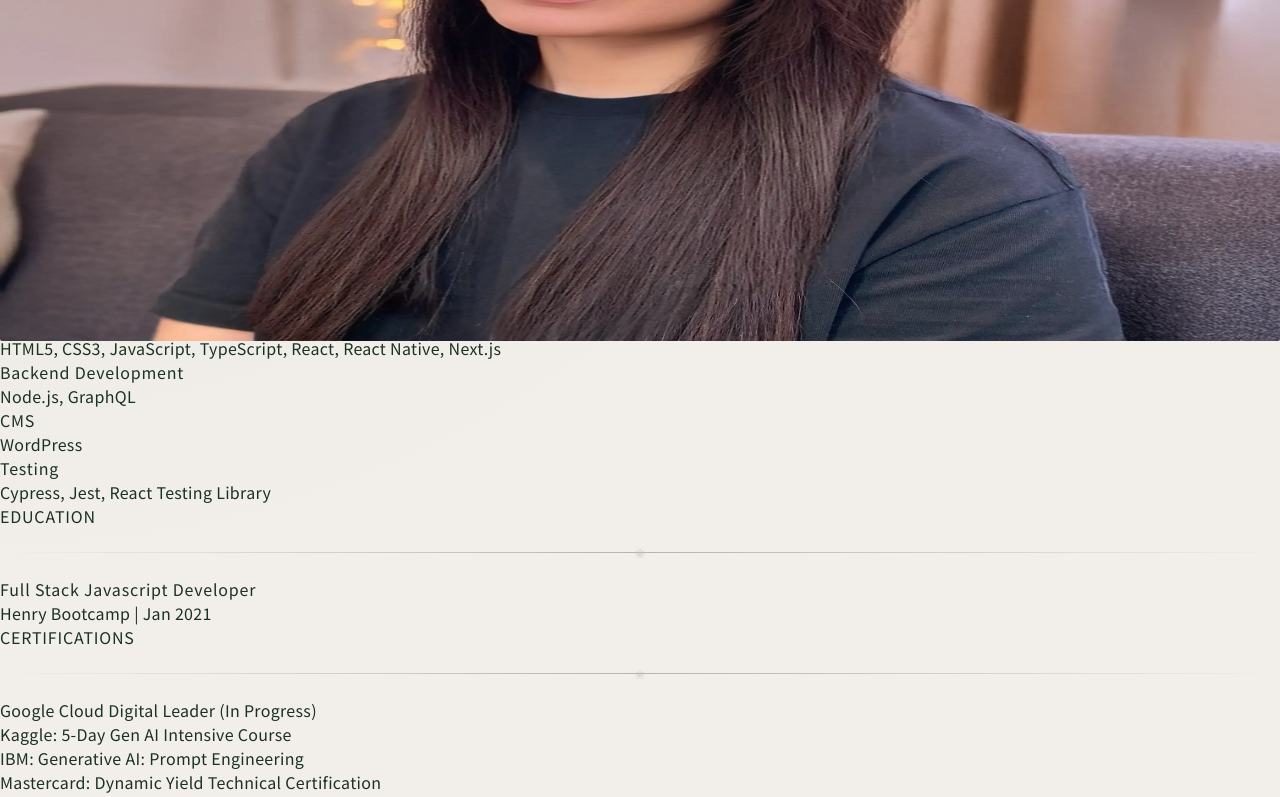
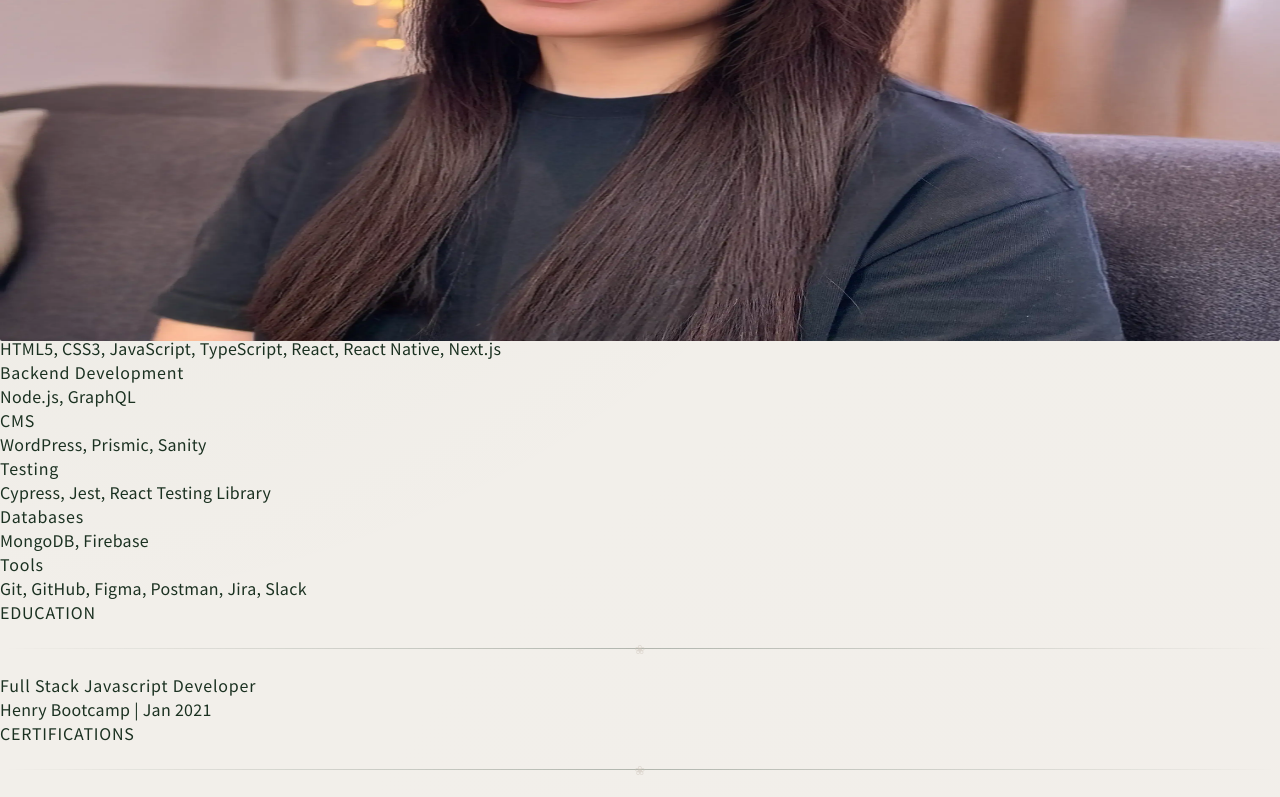
Before and after one commit to ailinnakaganeku/portfolio2025, a Next.js app: page / in a window 1280 px wide. Shown: the part 459-1256 px from the top of the page. Built offline with nearby package versions, Linux system fonts and the light colour scheme.

Commit message:
adding tools

```diff
--- a/app/locales/en.json
+++ b/app/locales/en.json
@@ -39,11 +39,19 @@
       },
       "cms": {
         "title": "CMS",
-        "skills": "WordPress"
+        "skills": "WordPress, Prismic, Sanity"
       },
       "testing": {
         "title": "Testing",
         "skills": "Cypress, Jest, React Testing Library"
+      },
+      "db": {
+        "title": "Databases",
+        "skills": "MongoDB, Firebase"
+      },
+      "tools": {
+        "title": "Tools",
+        "skills": "Git, GitHub, Figma, Postman, Jira, Slack"
       }
     },
     "education": {
--- a/app/page.tsx
+++ b/app/page.tsx
@@ -137,6 +137,18 @@ export default function Home() {
                   {t.technicalSkills.testing.skills}
                 </p>
               </div>
+              <div className="hover-fade">
+                <h3 className="font-medium">{t.technicalSkills.db.title}</h3>
+                <p className="text-[rgb(var(--foreground-rgb))] text-sm leading-relaxed">
+                  {t.technicalSkills.db.skills}
+                </p>
+              </div>
+              <div className="hover-fade">
+                <h3 className="font-medium">{t.technicalSkills.tools.title}</h3>
+                <p className="text-[rgb(var(--foreground-rgb))] text-sm leading-relaxed">
+                  {t.technicalSkills.tools.skills}
+                </p>
+              </div>
             </div>
           </section>
 
```
